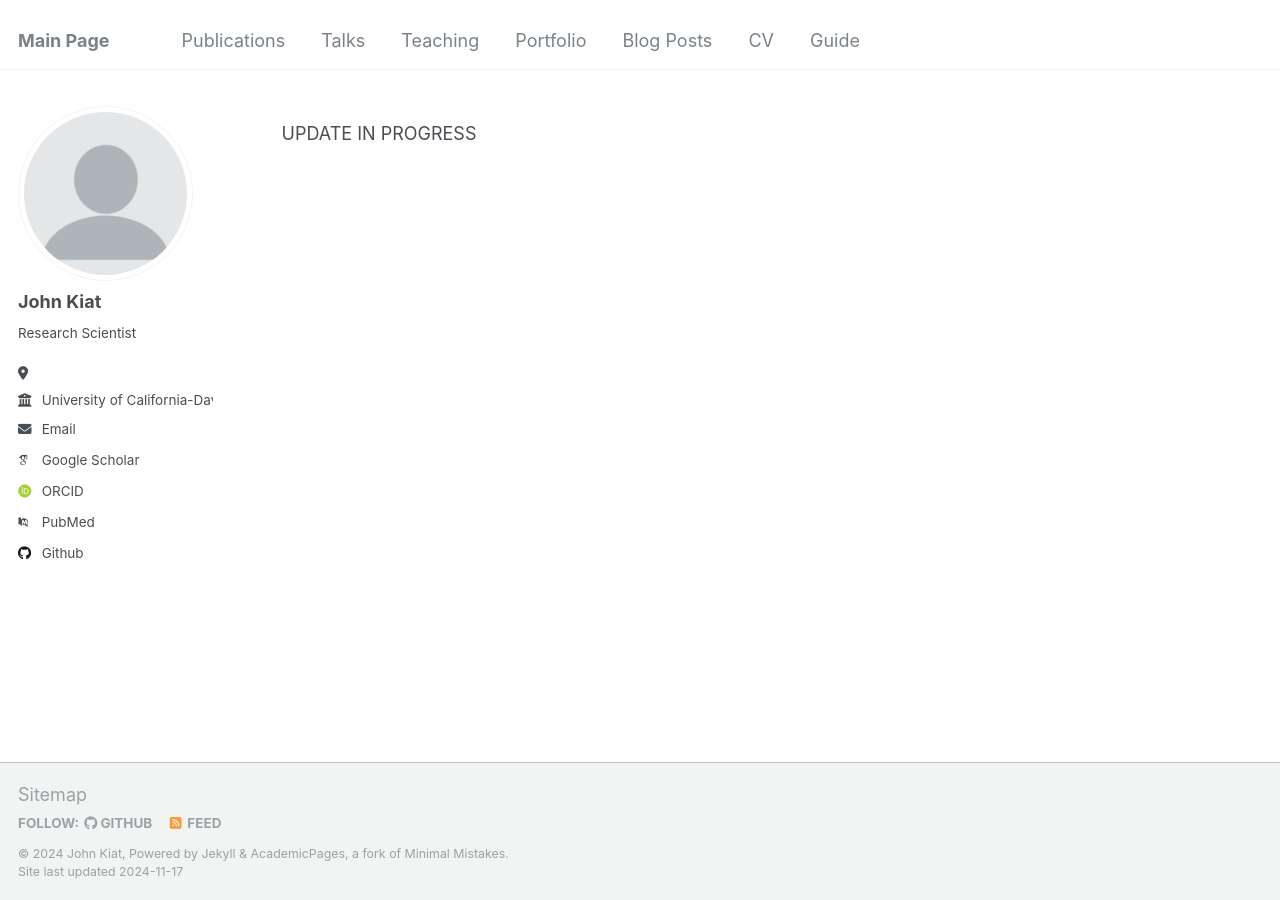
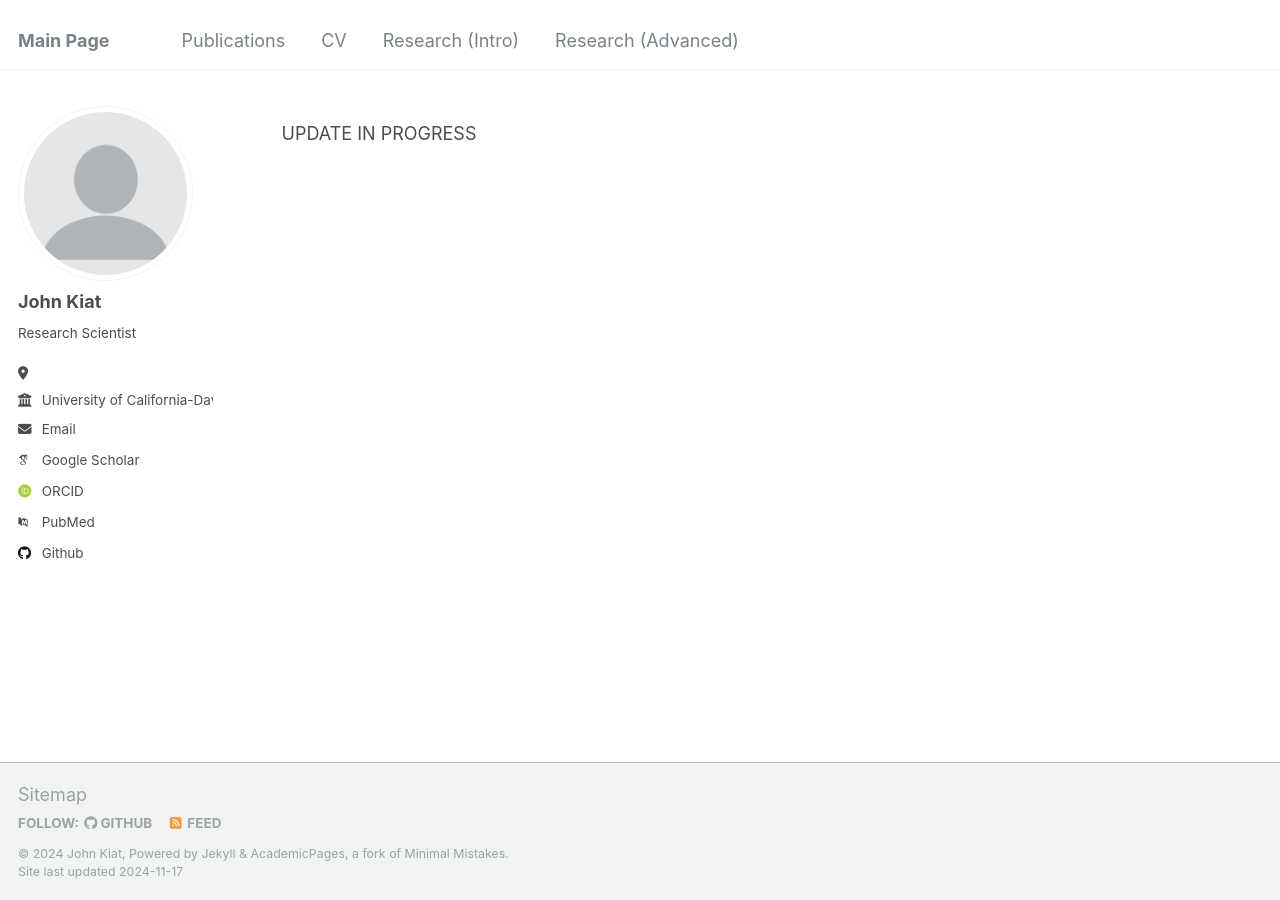
Before and after one commit to Johnkiat/johnkiat.github.io, a Jekyll site: the page built from _pages/about.md, in a window 1280 px wide. Built offline with Jekyll 4.4.1, drawn with Linux system fonts in a browser that asks for light colours; some web fonts are replaced.

Commit message:
Update navigation.yml

```diff
--- a/_data/navigation.yml
+++ b/_data/navigation.yml
@@ -8,20 +8,23 @@ main:
   - title: "Publications"
     url: /publications/
 
-  - title: "Talks"
-    url: /talks/
+ # - title: "Talks"
+ #  url: /talks/
 
-  - title: "Teaching"
-    url: /teaching/
+ # - title: "Teaching"
+ #   url: /teaching/
 
-  - title: "Portfolio"
-    url: /portfolio/
+ # - title: "Portfolio"
+ #   url: /portfolio/
 
-  - title: "Blog Posts"
-    url: /year-archive/
+ # - title: "Blog Posts"
+ #   url: /year-archive/
 
   - title: "CV"
     url: /cv/
 
-  - title: "Guide"
-    url: /markdown/
+  - title: "Research (Intro)"
+    url: /research1/
+
+  - title: "Research (Advanced)"
+    url: /research2/
```
